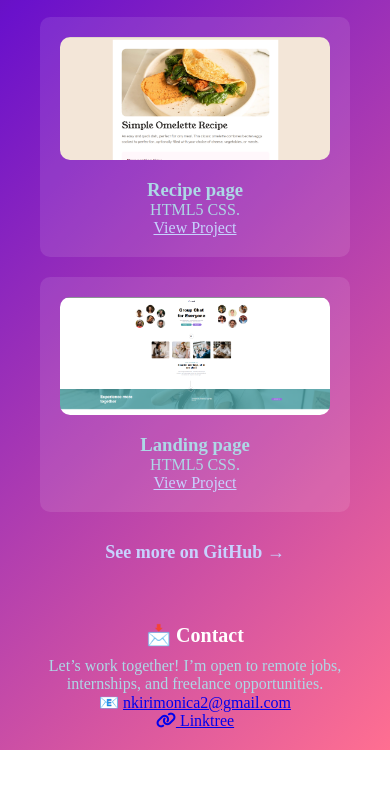
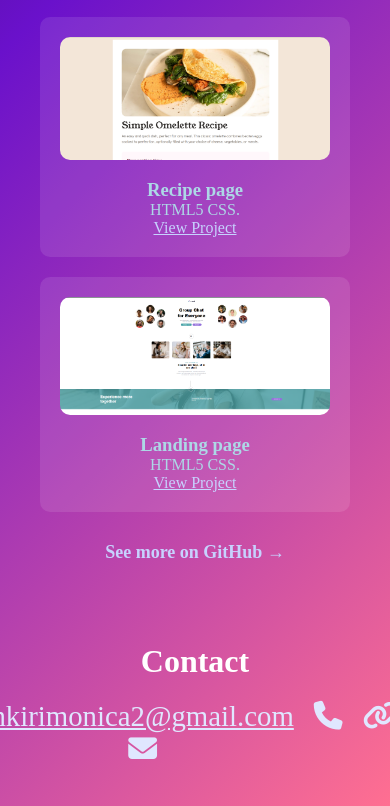
Before and after one commit to Luwisky/My-Personal-Portfolio, a plain HTML site: page index.html in a window 390 px wide. Shown: the part 1088-1894 px from the top of the page. Before the commit the page ends 1838 px from the top, so only its background shows below. Drawn offline with Linux system fonts and the light colour scheme.

Commit message:
Add files via upload

```diff
--- a/index.html
+++ b/index.html
@@ -70,8 +70,9 @@
         <div class="github-link">
             <a href="https://github.com/Luwisky" target="_blank">See more on GitHub →</a>
         </div>
+         </section>
 
-    </section>
+    <!-- </section> -->
 
       <!-- Project 3: GrowSmart -->
       <!-- <div class="GrowSmart">
@@ -80,21 +81,26 @@
         <p class="text">A digital business support platform to help entrepreneurs and businesses grow smart using templates, tools, and tech support.</p>
 
       </div> -->
-    </div>
-  </section>
+    <!-- </div>
+  </section> -->
 
-  </section>
+
 
   <section id="contact">
+  <h2>Contact</h2>
+  <div class="contact-icons">
+    <a href="nkirimonica2@gmail.com" title="Email">  nkirimonica2@gmail.com
+      <i class="fas fa-envelope"></i>
+    </a>
+    <a href="tel:+2347059083946" title="Call">
+      <i class="fas fa-phone"></i>
+    </a>
+    <a href="http://linktr.ee/wiskycode" target="_blank" title="Linktree">
+      <i class="fas fa-link"></i>
+    </a>
+  </div>
+</section>
 
-    <div class="max-w-4xl mx-auto text-center">
-      <h2>📩 Contact</h2>
-      <p>Let’s work together! I’m open to remote jobs, internships, and freelance opportunities.</p>
-      <p class="text-sm text-gray-700">
-        📧 <a href="mailto:nkirimonica2@gmail.com">nkirimonica2@gmail.com</a><br/>
-       <a href="http://linktr.ee/wiskycode" target="_blank" class="social-link"><i class="fa-solid fa-link"> </i>  Linktree</a>
-
-      </p>
 
 
 
--- a/styles.css
+++ b/styles.css
@@ -124,56 +124,38 @@
             text-decoration: underline;
         }
 
-    .GrowSmart{
-    margin: auto 200px;
-    display: inline-block;
-    text-align: center;
-    /* background-color: plum;  */
-    color: #333;
-    padding: 8px 14px;
-    border-radius: 20px;
-    font-size: 14px;
-    font-weight: 500;
-    transition: background-color 0.3s ease, transform 0.2s ease;
 
-    }
-
-    .text{
-        margin: 5px;
-        color: wheat;
-    }
-
-    .GrowSmart:hover {
-    background-color: #c7d2fe; /* Slightly darker blue on hover */
-    transform: scale(1.05);
-    }
 #contact {
-
-    padding: 20px;
-    text-align: center;
+  padding: 40px 20px;
+  text-align: center;
 }
 
 #contact h2 {
-    font-size: 20px;
-    margin-bottom: 10px;
+  font-size: 2rem;
+  margin-bottom: 20px;
 }
 
-#contact-icons {
-    display: flex;
-    justify-content: center;
-    gap: 15px;
+.contact-icons {
+  display: flex;
+  justify-content: center;
+  gap: 30px;
+  font-size: 2.2rem;
 }
 
-#contact-icons a {
-    text-decoration: none;
+.contact-icons a {
+  color: #e0e7ff; /* Light blue */
+  transition: transform 0.3s, color 0.3s;
 }
 
-.icon {
-    width: 40px;
-    height: 40px;
-    transition: transform 0.3s ease;
+.contact-icons a:hover {
+  transform: scale(1.2);
+  color: #ff6f91; /* Accent color */
 }
 
-.icon:hover {
-    transform: scale(1.1);
+/* Mobile adjustments */
+@media (max-width: 600px) {
+  .contact-icons {
+    gap: 20px;
+    font-size: 1.8rem;
+  }
 }
```
